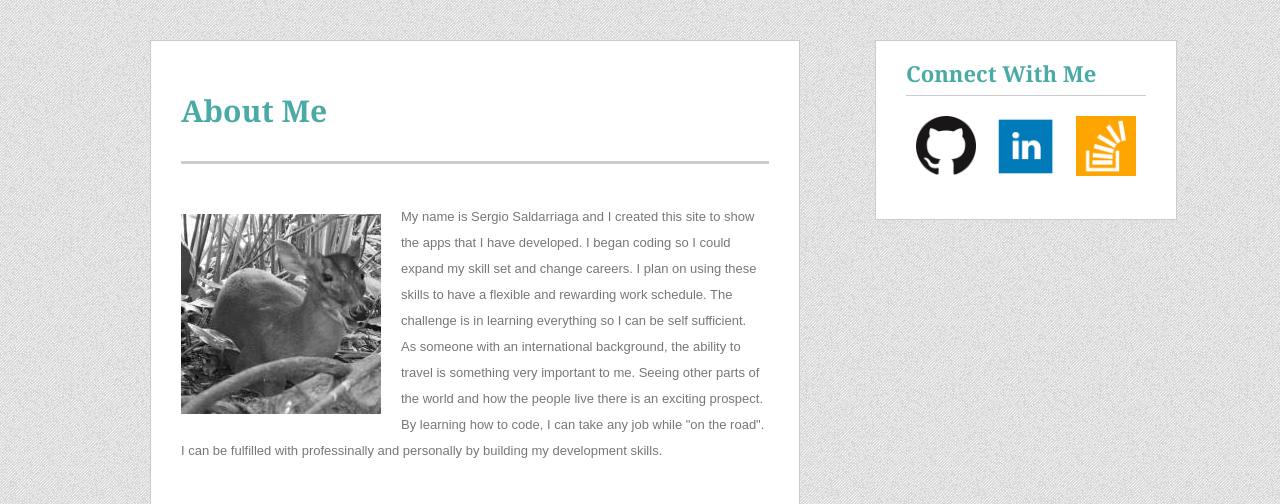
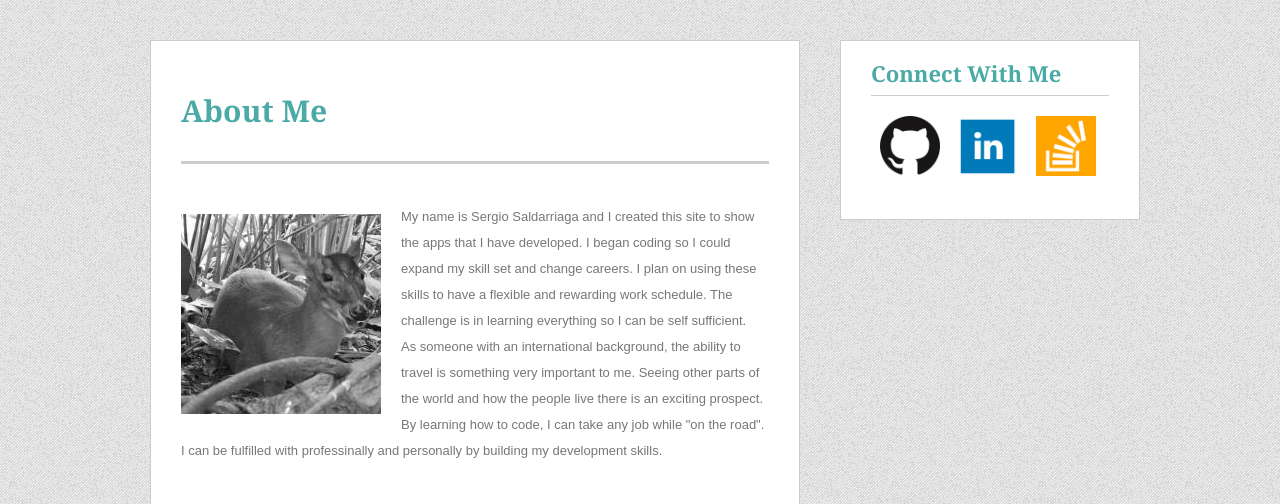
Before and after one commit to sergsal/Basic-Portfolio, a PHP site: page /index.php in a window 1280 px wide. Shown: the part 126-630 px from the top of the page. Run offline with PHP 8.4, Linux system fonts and the light colour scheme.

Commit message:
For Heroku Update

```diff
--- a/assets/css/style.css
+++ b/assets/css/style.css
@@ -76,12 +76,12 @@ footer {
     align-items: center;
 }
 .connect {
-	width: 240px;
+	width: 238px;
 	background-color: #ffffff;
 	margin-top: 40px;
 	border: solid 1px #cccccc;
 	padding: 10px 30px;
-	margin-left: 35px;
+	margin-left: 0px;
 	margin-right: auto;
 	float: left;
 	position: absolute;
@@ -141,7 +141,7 @@ footer {
 	display: inline-block;
 	height: 60px
 	width: 60px;
-	padding: 20px 5px;
+	padding: 20px 4px;
 	float: left;
 	text-decoration: none;
 	}
```
